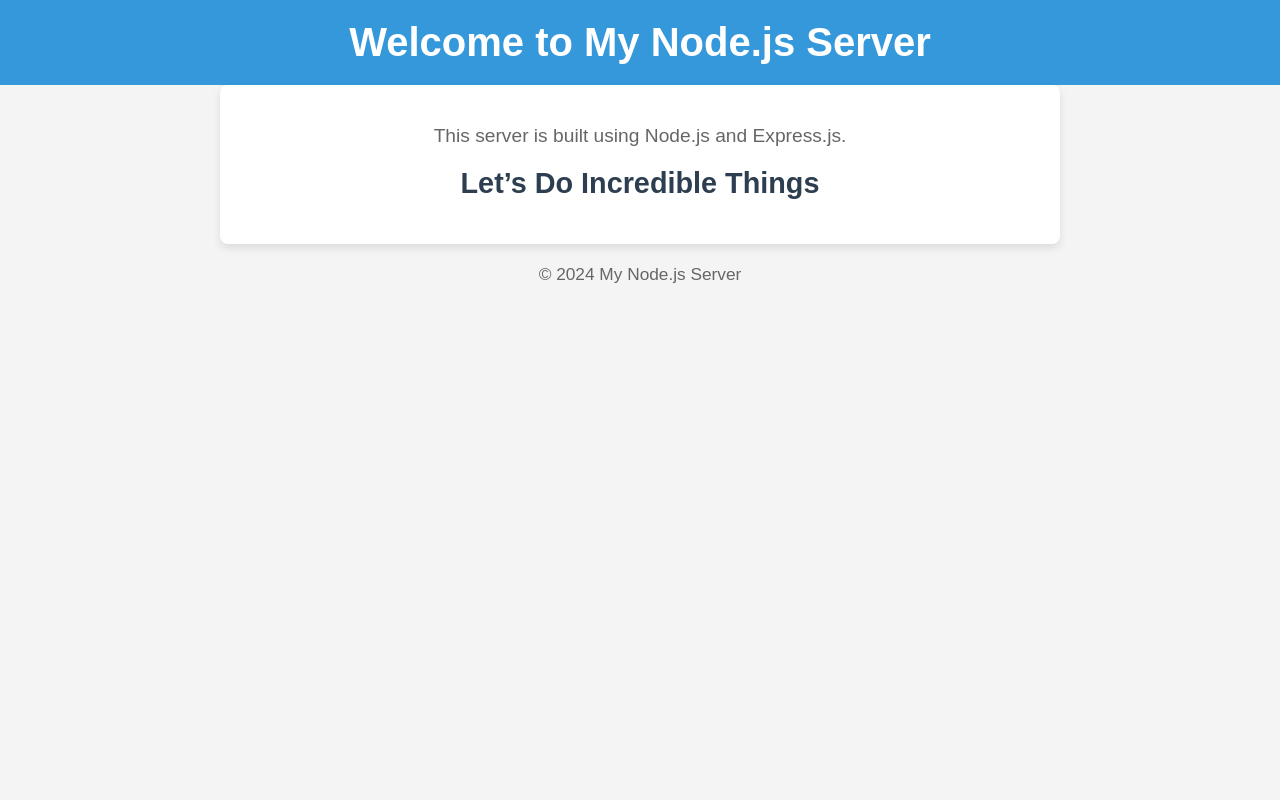
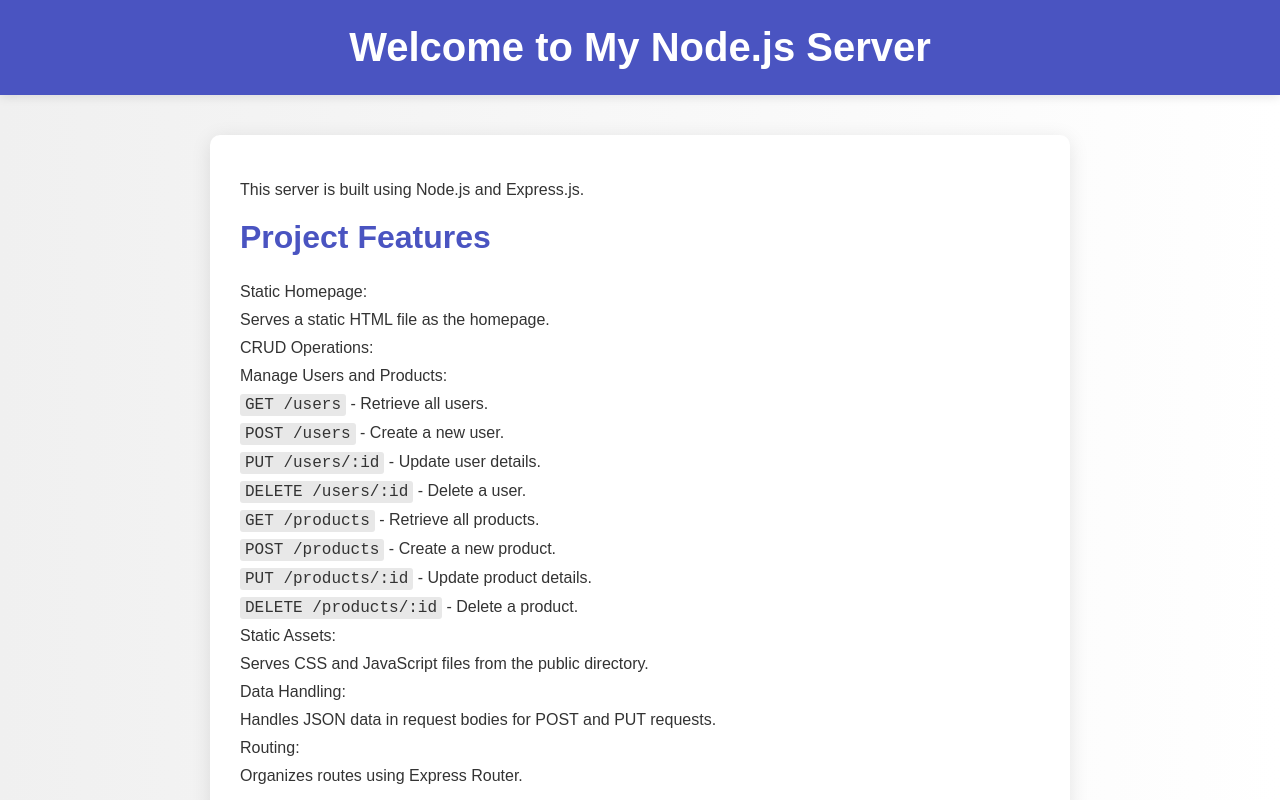
Before and after one commit to shogof/basic-nodejs-server, a website: page public/index.html in a window 1280 px wide. Shown: the top 800 px of the page. Drawn offline with Linux system fonts and the light colour scheme.

Commit message:
added more contents

```diff
--- a/public/index.html
+++ b/public/index.html
@@ -12,10 +12,54 @@
     </header>
     <div class="container">
       <p>This server is built using Node.js and Express.js.</p>
-      <h2>Let’s Do Incredible Things</h2>
+      <h2>Project Features</h2>
+      <ul>
+        <li>
+          Static Homepage:
+          <ul>
+            <li>Serves a static HTML file as the homepage.</li>
+          </ul>
+        </li>
+        <li>
+          CRUD Operations:
+          <ul>
+            <li>Manage Users and Products:</li>
+            <li><code>GET /users</code> - Retrieve all users.</li>
+            <li><code>POST /users</code> - Create a new user.</li>
+            <li><code>PUT /users/:id</code> - Update user details.</li>
+            <li><code>DELETE /users/:id</code> - Delete a user.</li>
+            <li><code>GET /products</code> - Retrieve all products.</li>
+            <li><code>POST /products</code> - Create a new product.</li>
+            <li><code>PUT /products/:id</code> - Update product details.</li>
+            <li><code>DELETE /products/:id</code> - Delete a product.</li>
+          </ul>
+        </li>
+        <li>
+          Static Assets:
+          <ul>
+            <li>Serves CSS and JavaScript files from the public directory.</li>
+          </ul>
+        </li>
+        <li>
+          Data Handling:
+          <ul>
+            <li>
+              Handles JSON data in request bodies for POST and PUT requests.
+            </li>
+          </ul>
+        </li>
+        <li>
+          Routing:
+          <ul>
+            <li>Organizes routes using Express Router.</li>
+          </ul>
+        </li>
+      </ul>
     </div>
     <footer>
-      <p>&copy; 2024 My Node.js Server</p>
+      <p>
+        &copy; 2024 My Node.js Server
+      </p>
     </footer>
   </body>
 </html>
--- a/public/style.css
+++ b/public/style.css
@@ -1,15 +1,17 @@
 body {
-  font-family: Arial, sans-serif;
-  text-align: center;
+  font-family: "Arial", sans-serif;
   margin: 0;
   padding: 0;
-  background-color: #f4f4f4;
+  background: linear-gradient(to right, #f0f0f0, #ffffff);
+  color: #333;
 }
 
 header {
-  background: #3498db;
+  background: #4a54c1;
   color: white;
-  padding: 20px 0;
+  padding: 25px 0;
+  text-align: center;
+  box-shadow: 0 2px 10px rgba(0, 0, 0, 0.1);
 }
 
 h1 {
@@ -19,29 +21,42 @@
 
 h2 {
   margin-top: 20px;
-  font-size: 1.8em;
-  color: #2c3e50;
-}
-
-p {
-  font-size: 1.2em;
-  color: #666;
-  max-width: 600px;
-  margin: 20px auto;
+  font-size: 2em;
+  color: #4a54c1;
 }
 
 .container {
   width: 90%;
   max-width: 800px;
-  margin: 0 auto;
-  padding: 20px;
+  margin: 40px auto;
+  padding: 30px;
   background: white;
-  border-radius: 8px;
-  box-shadow: 0 4px 8px rgba(0, 0, 0, 0.1);
+  border-radius: 10px;
+  box-shadow: 0 4px 20px rgba(0, 0, 0, 0.1);
+}
+
+ul {
+  list-style-type: none;
+  padding: 0;
+}
+
+ul li {
+  margin: 10px 0;
+}
+
+code {
+  background: #e8e8e8;
+  padding: 2px 5px;
+  border-radius: 3px;
+  font-family: "Courier New", Courier, monospace;
 }
 
 footer {
-  margin-top: 20px;
+  margin-top: 40px;
   font-size: 0.9em;
-  color: #999;
+  color: #666;
+  text-align: center;
+  padding: 20px 0;
+  background: #f8f9fa;
+  border-top: 1px solid #eaeaea;
 }
```
